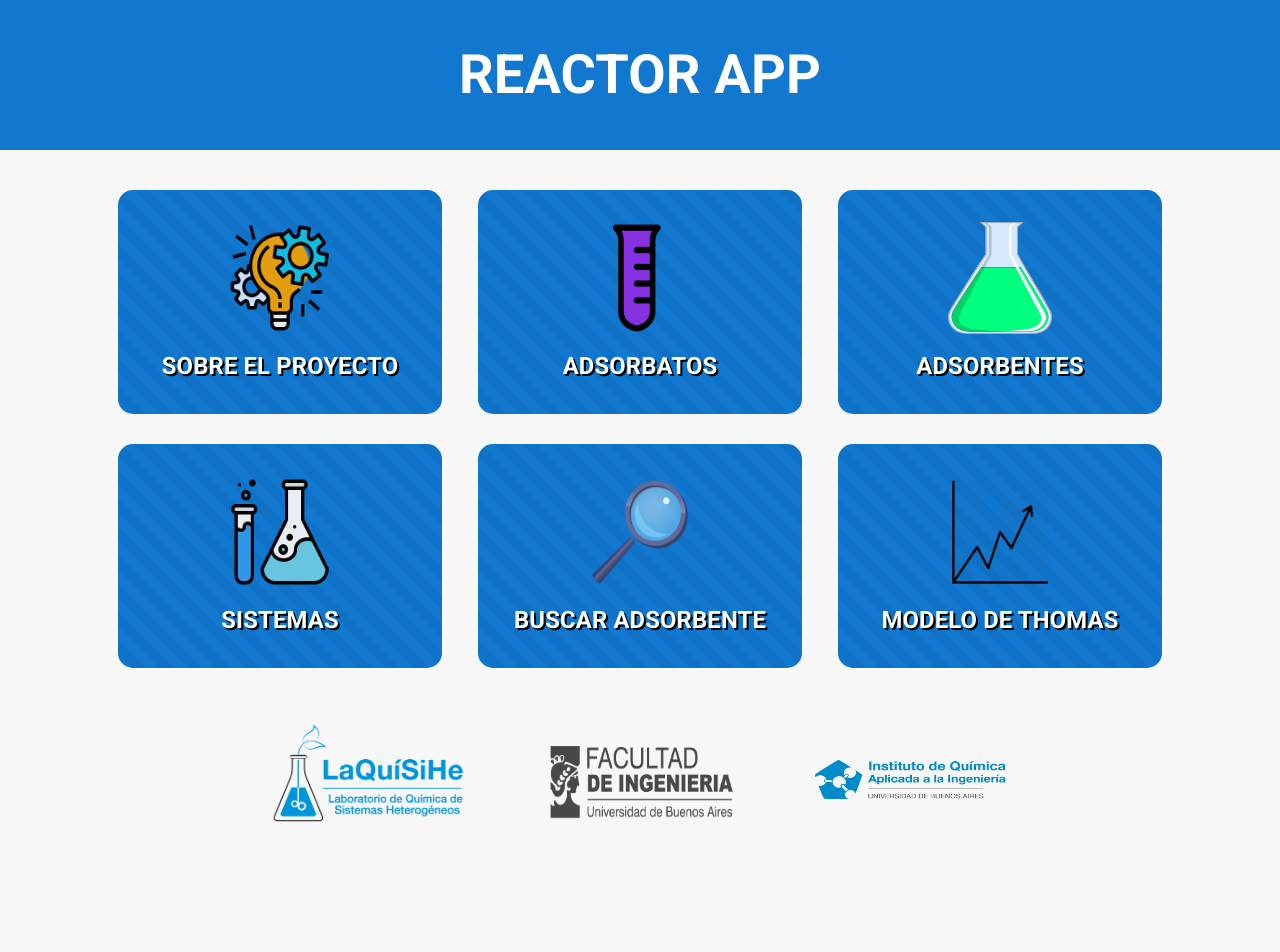
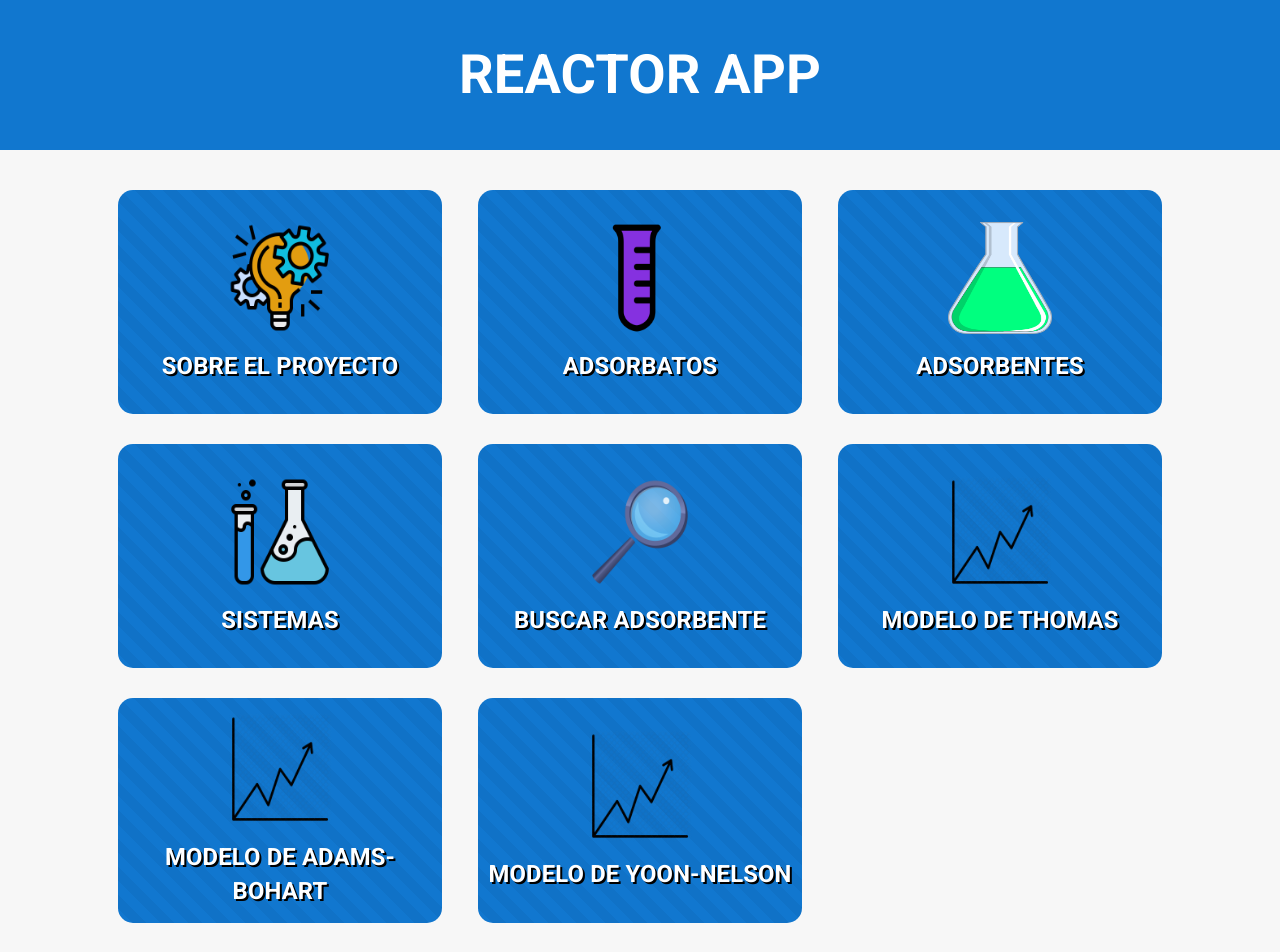
Before and after one commit to Reactor-Army/reactor_frontend, a React (Create React App) app: page / in a window 1280 px wide. Shown: the top 952 px of the page. Before the commit the page ends 848 px from the top, so only its background shows below. Built offline with nearby package versions, Linux system fonts and the light colour scheme; no server answers.

Commit message:
Added new models to the home page

```diff
--- a/src/routing/routes/HomeRoute/HomeRoute.jsx
+++ b/src/routing/routes/HomeRoute/HomeRoute.jsx
@@ -72,6 +72,20 @@ export const HomeRoute = () => {
             history.push(URLS.THOMAS);
           }}
         />
+        <ExpandableCard
+          icon={plot}
+          text="Modelo de Adams-Bohart"
+          onClick={() => {
+            history.push(URLS.ADAMS_BOHART);
+          }}
+        />
+        <ExpandableCard
+          icon={plot}
+          text="Modelo de Yoon-Nelson"
+          onClick={() => {
+            history.push(URLS.YOON_NELSON);
+          }}
+        />
       </CardsContainer>
       <ImageContainer>
         <Image src={laquisiheLogo} alt="Logo Fiuba" />
```
